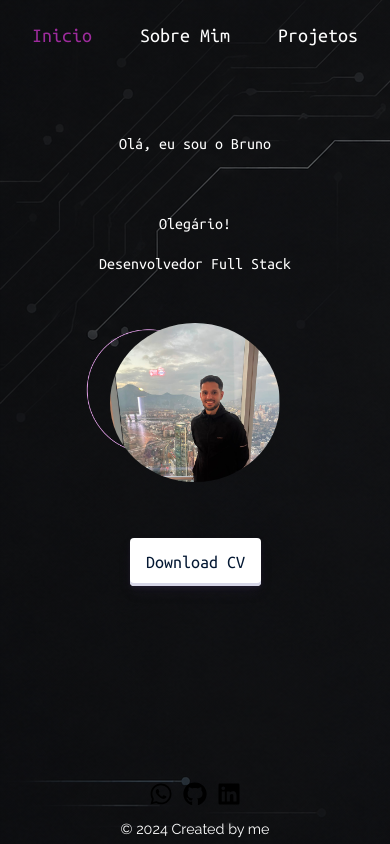
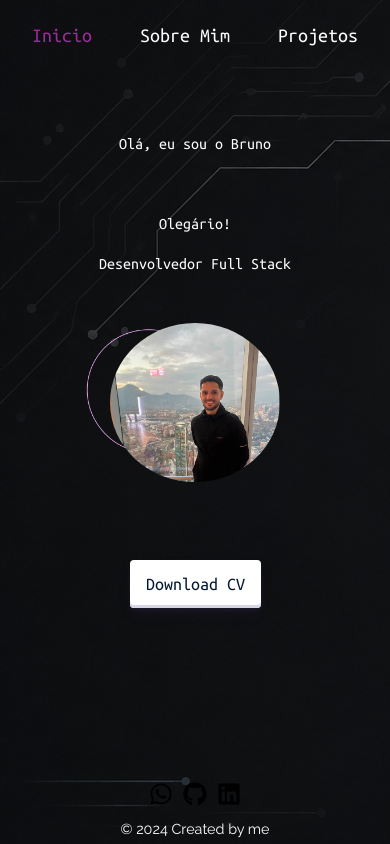
Before and after one commit to olegariobru/MyPort2, a React (Create React App) app: page / in a window 390 px wide. Built offline with nearby package versions, Linux system fonts and the light colour scheme; a web font is replaced by a local one.

Commit message:
ajustando footer

```diff
--- a/src/Componentes/Banner/Banner.module.css
+++ b/src/Componentes/Banner/Banner.module.css
@@ -176,6 +176,7 @@
 
     .button {
         justify-content: center;
+        margin: 20% 0 10% 0;
     }
 
     .imagens {
```
